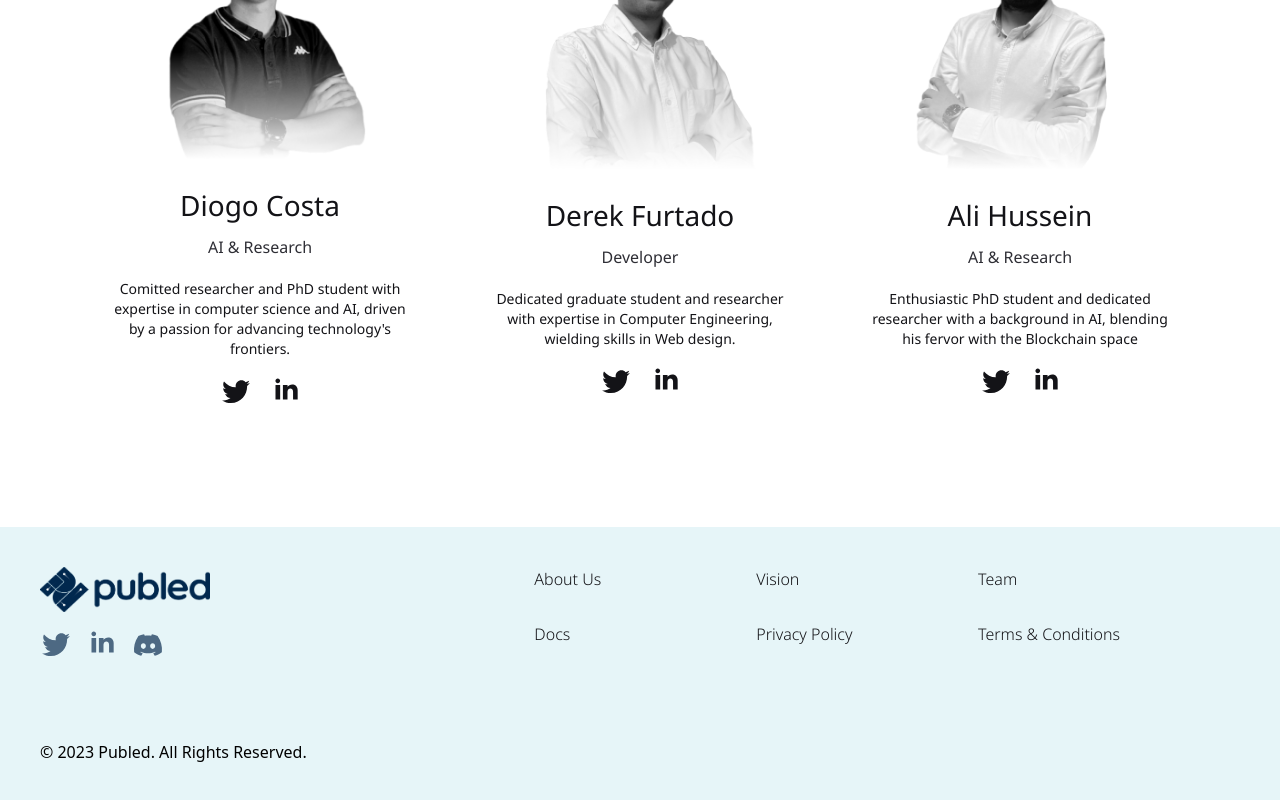
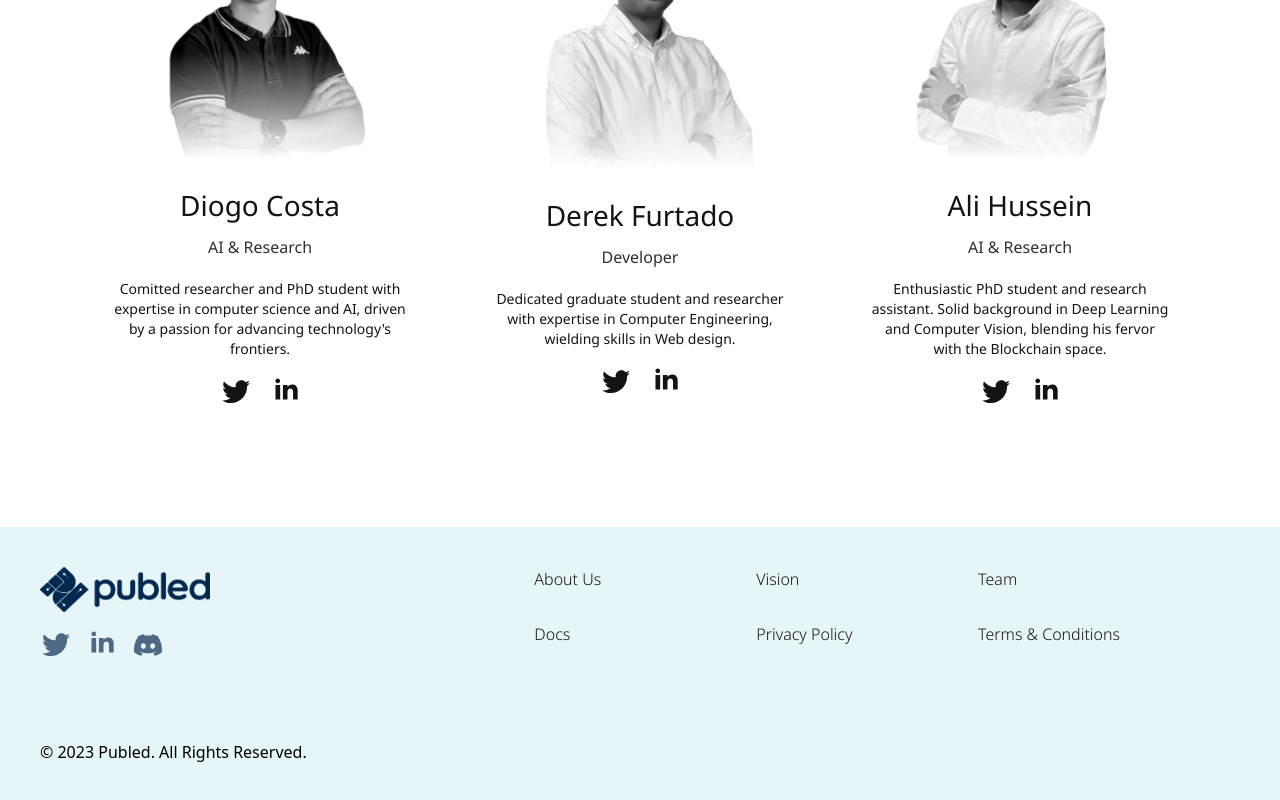
Before and after one commit to publed/publed-landing, a React (Create React App) app: page /about in a window 1280 px wide. Shown: the part 3378-4178 px from the top of the page. Built offline with nearby package versions, Linux system fonts and the light colour scheme.

Commit message:
feat: ali bio

```diff
--- a/src/pages/About.tsx
+++ b/src/pages/About.tsx
@@ -231,9 +231,9 @@ const teamData = [
     name: "Ali Hussein",
     role: "AI & Research",
     description:
-      "Enthusiastic PhD student and dedicated researcher with a background in AI, blending his fervor with the Blockchain space",
+      "Enthusiastic PhD student and research assistant. Solid background in Deep Learning and Computer Vision, blending his fervor with the Blockchain space.",
     twitter: "twitter.com",
-    linkedin: "linkedin.com",
+    linkedin: "https://www.linkedin.com/in/aliabdellatifhussein/",
   },
 ];
 
```
